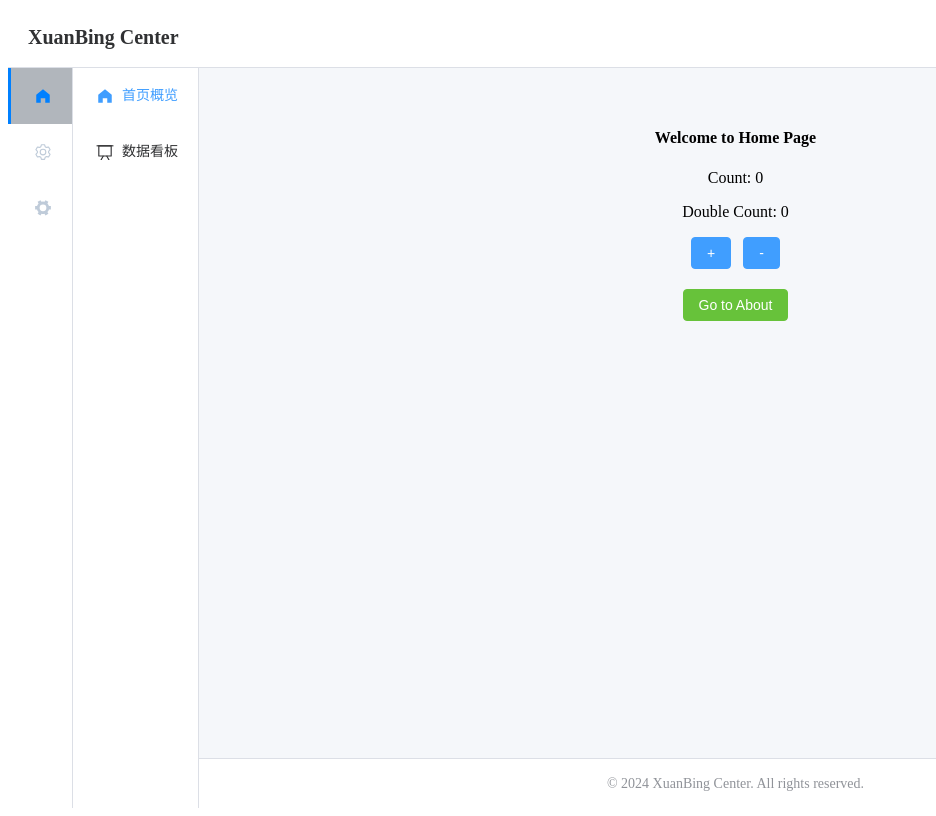
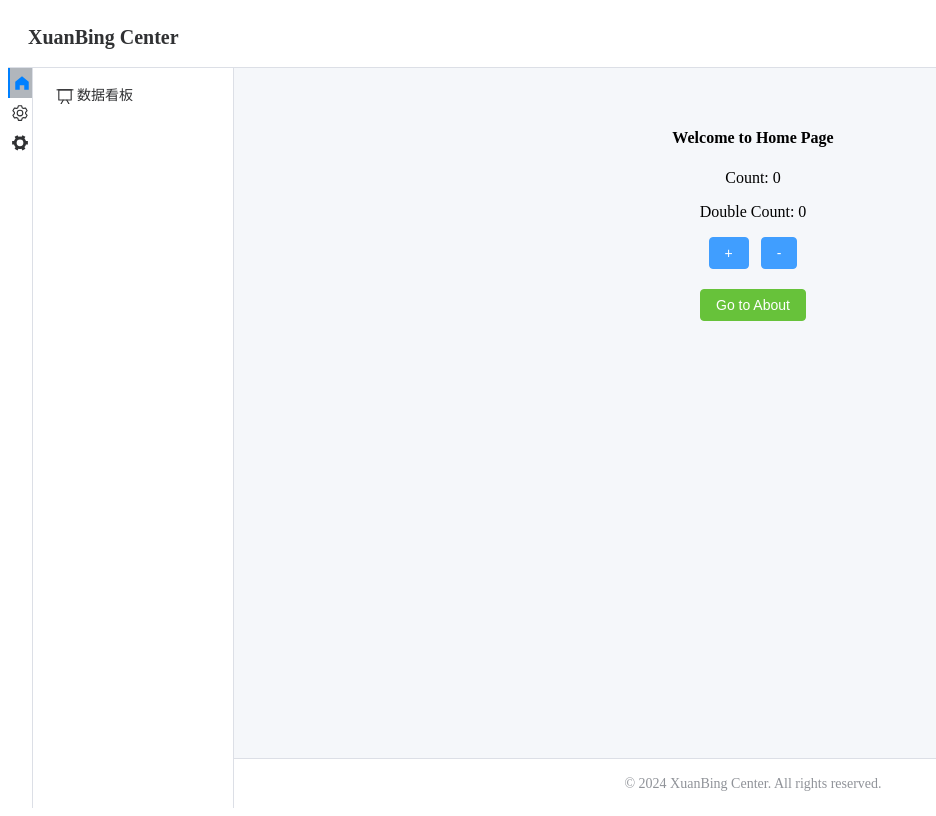
Before and after one commit to xuanbingBank/xuanbing-center, a Vue app: page / in a window 1280 px wide. Shown: the whole page, without its empty margins (0-936 px from the left). Built offline with nearby package versions, Linux system fonts and the light colour scheme.

Commit message:
修改一级菜单栏样式

```diff
--- a/src/components/SideMenu.vue
+++ b/src/components/SideMenu.vue
@@ -1,40 +1,32 @@
 <template>
-  <div class="menu-container">
-    <!-- 一级菜单栏 -->
+  <div class="side-menu-container">
+    <!-- 一级菜单 -->
     <div class="primary-menu">
       <el-menu
-        default-active="1"
-        class="primary-menu-items"
-        :collapse="true"
+        :default-active="activeModule"
+        class="primary-menu-list"
+        @select="handleModuleSelect"
       >
-        <el-menu-item index="1" @click="activeModule = 'home'">
+        <el-menu-item index="home">
           <el-icon><HomeFilled /></el-icon>
-          <template #title>首页</template>
         </el-menu-item>
-        <el-menu-item index="2" @click="activeModule = 'system'">
+        <el-menu-item index="system">
           <el-icon><Setting /></el-icon>
-          <template #title>系统</template>
         </el-menu-item>
-        <el-menu-item index="3" @click="activeModule = 'tools'">
+        <el-menu-item index="tools">
           <el-icon><Tools /></el-icon>
-          <template #title>工具</template>
         </el-menu-item>
       </el-menu>
     </div>
 
-    <!-- 二级菜单栏 -->
-    <div class="secondary-menu">
+    <!-- 二级菜单 -->
+    <div class="secondary-menu" v-show="activeModule !== ''">
       <el-menu
-        default-active="/"
-        class="side-menu"
-        :router="true"
-        :collapse="isCollapse"
+        :default-active="activeRoute"
+        class="secondary-menu-list"
+        router
       >
         <template v-if="activeModule === 'home'">
-          <el-menu-item index="/">
-            <el-icon><HomeFilled /></el-icon>
-            <span>首页概览</span>
-          </el-menu-item>
           <el-menu-item index="/dashboard">
             <el-icon><DataBoard /></el-icon>
             <span>数据看板</span>
@@ -77,60 +69,60 @@ import {
   DataBoard
 } from '@element-plus/icons-vue'
 
-const isCollapse = ref(false)
 const activeModule = ref('home')
+const activeRoute = ref('')
+
+const handleModuleSelect = (index: string) => {
+  activeModule.value = index
+}
 </script>
 
 <style lang="scss" scoped>
-@import '@/styles/variables.scss';
-
-.menu-container {
+.side-menu-container {
   display: flex;
   height: 100%;
+}
 
 .primary-menu {
-    height: 100%;
+  width: 24px;
+  background-color: $bg-white;
   border-right: 1px solid $border-color;
-    background-color: $bg-white;
 
-    &-items {
+  .primary-menu-list {
     border-right: none;
-      background-color: $bg-white;
-      padding: 0 !important;
 
     :deep(.el-menu-item) {
+      padding: 0 !important;
+      height: 30px;
+      line-height: 30px;
       text-align: center;
+    }
+  }
+}
+
+.secondary-menu {
+  width: 200px;
   background-color: $bg-white;
-        border-left: 3px solid transparent;
-        padding: 0 !important;
-        margin: 0;
+  border-right: 1px solid $border-color;
 
+  .secondary-menu-list {
+    border-right: none;
+  }
+}
+
+:deep(.el-menu-item) {
   &.is-active {
     background-color: $menu-active-bg;
-          border-left: 3px solid $menu-active-border;
+    border-left: 2px solid $menu-active-border;
     color: $menu-active-text;
-
-          .el-icon {
-            color: $menu-active-text;
-          }
   }
 
   &:hover {
     background-color: $menu-hover-bg;
   }
-
-        .el-icon {
-          margin: 0;
-          line-height: 60px;
-          color: $menu-icon-color;
-        }
-      }
-    }
 }
 
-  .side-menu {
-    height: 100%;
-    border-right: 1px solid $border-color;
-  }
+:deep(.el-menu-item .el-icon) {
+  margin-right: 0;
 }
 </style>
```
Lines whose indentation alone changed are shown as unchanged.
